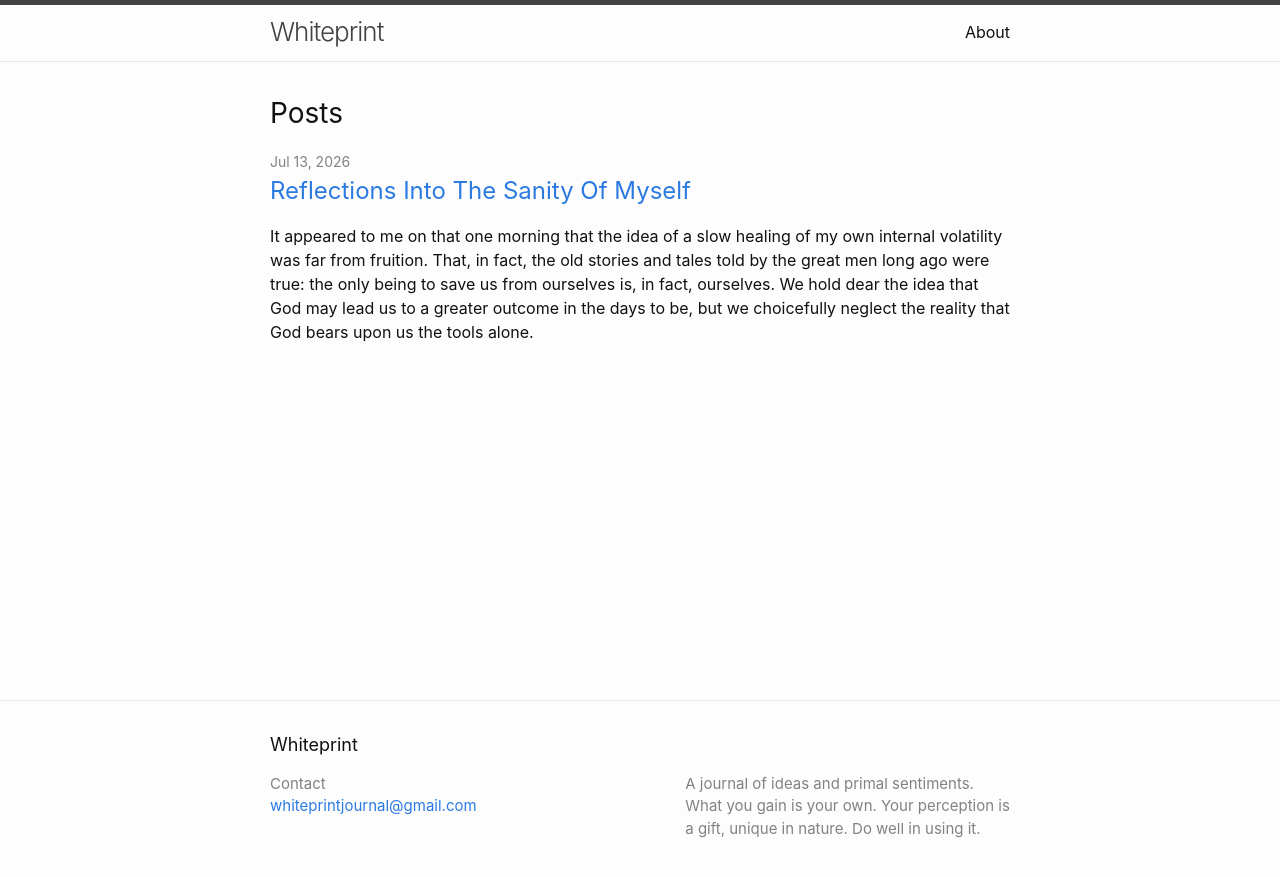
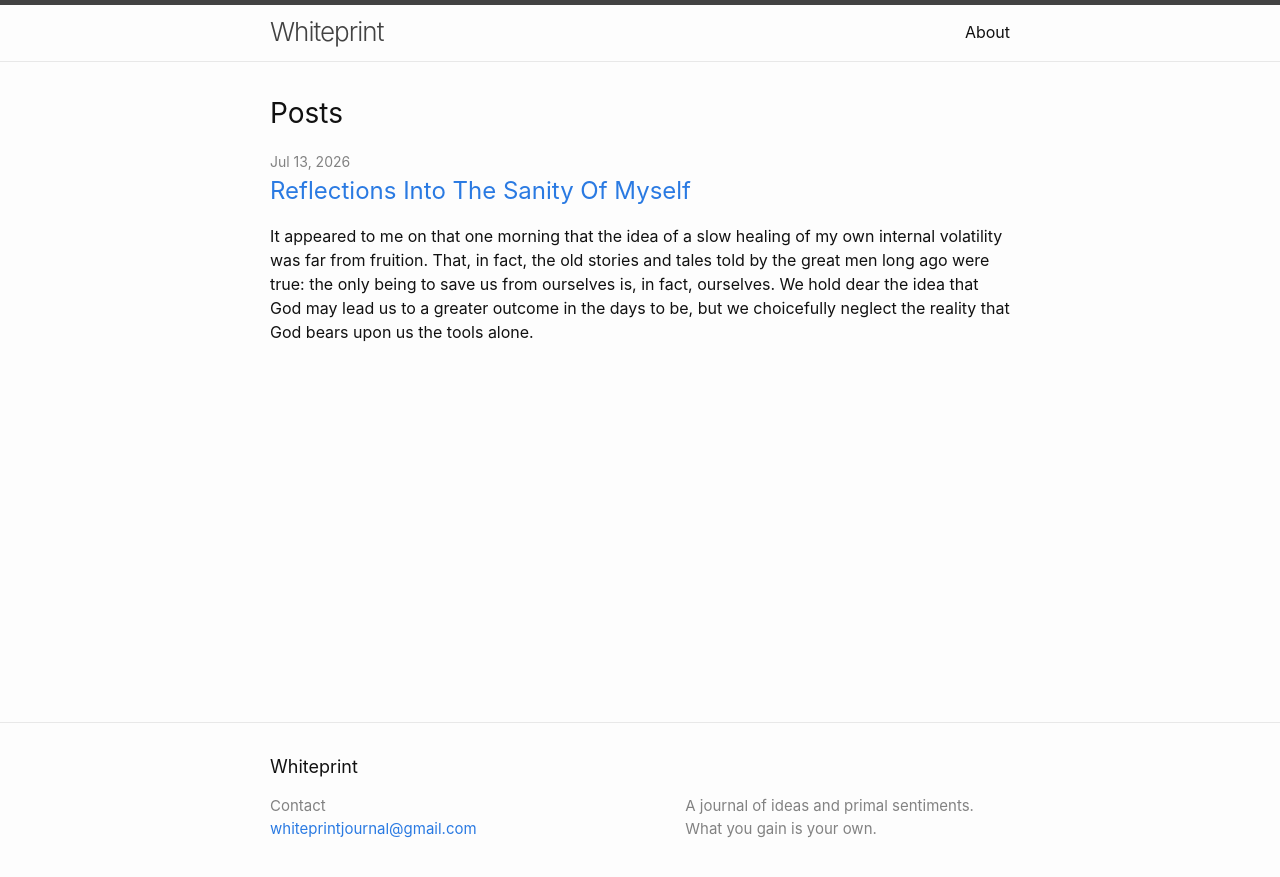
Before and after one commit to whiteprintpost/whiteprint, a Jekyll site: the page built from index.md, in a window 1280 px wide. Shown: the top 877 px of the page. Built offline with Jekyll 4.4.1, drawn with Linux system fonts in a browser that asks for light colours.

Commit message:
Update _config.yml

```diff
--- a/_config.yml
+++ b/_config.yml
@@ -2,7 +2,7 @@ title: Whiteprint
 author: Contact
 email: whiteprintjournal@gmail.com
 description: > # this means to ignore newlines until "twitter_username:"
-  A journal of ideas and primal sentiments. What you gain is your own. Your perception is a gift, unique in nature. Do well in using it.
+  A journal of ideas and primal sentiments. What you gain is your own.
 
 # social links
 # twitter_username: jekyllrb
```
